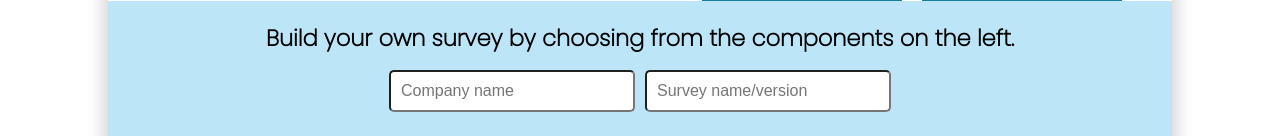
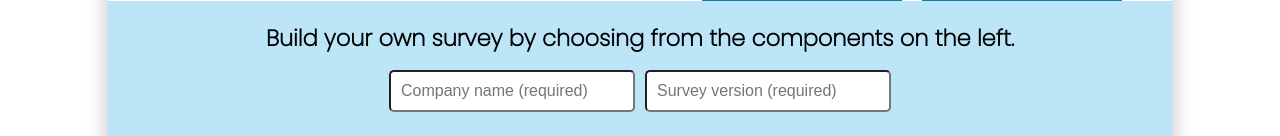
Before and after one commit to fjjes/project3-Hive, a React (Create React App) app in the folder client/: page /admin in a window 1280 px wide. Shown: the part 139-275 px from the top of the page. Built offline with nearby package versions, Linux system fonts and the light colour scheme.

Commit message:
Adjust input field wording

```diff
--- a/client/src/components/pages/Admin/NewSurvey.js
+++ b/client/src/components/pages/Admin/NewSurvey.js
@@ -137,13 +137,15 @@ const NewSurvey = (props) => {
         <input
           id="company-name"
           className="survey-info"
-          placeholder="Company name"
+          placeholder="Company name (required)"
+          required // Fix so that it does validation to check for the required fields, before trying to post
           onChange={(event) => onInputChange(event, setCompany)}
         />
         <input
           id="survey-name"
           className="survey-info"
-          placeholder="Survey name/version"
+          placeholder="Survey version (required)"
+          required
           onChange={(event) => onInputChange(event, setVersion)}
         />
       </div>
```
